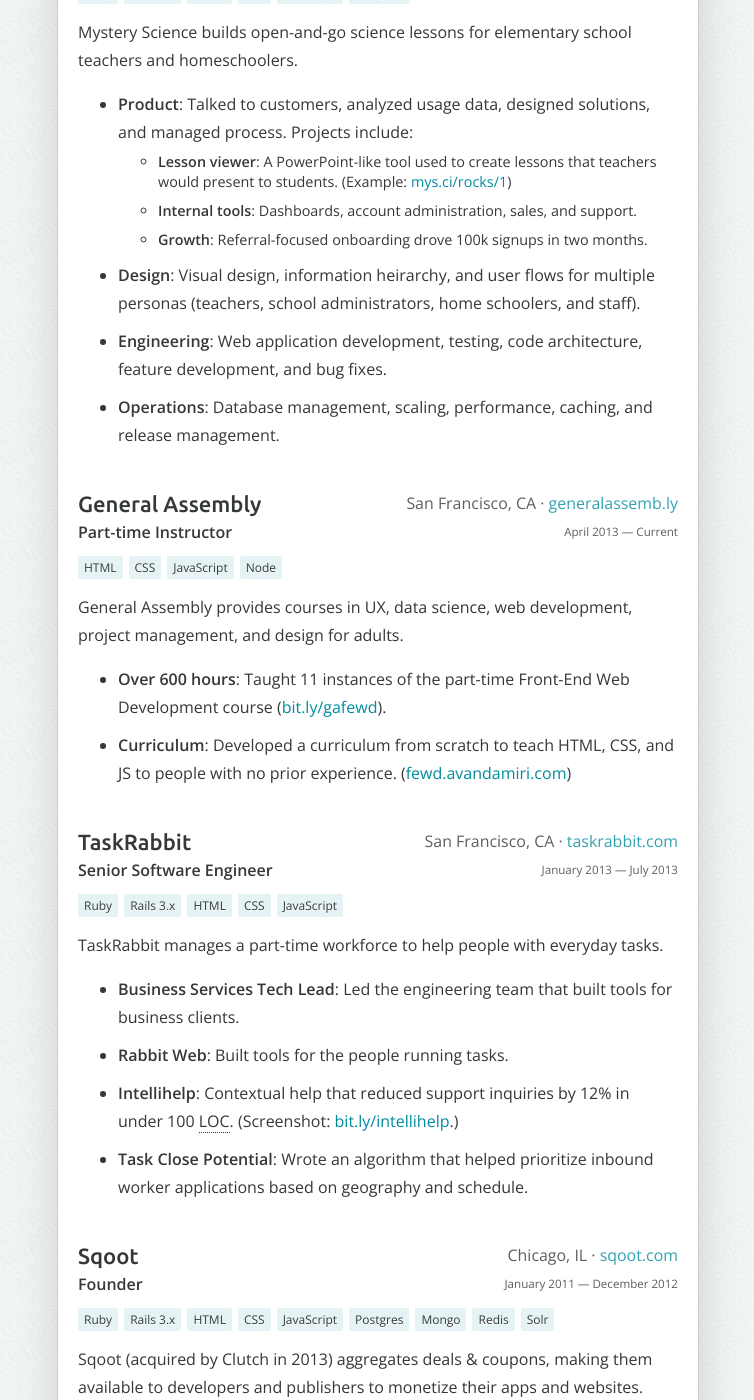
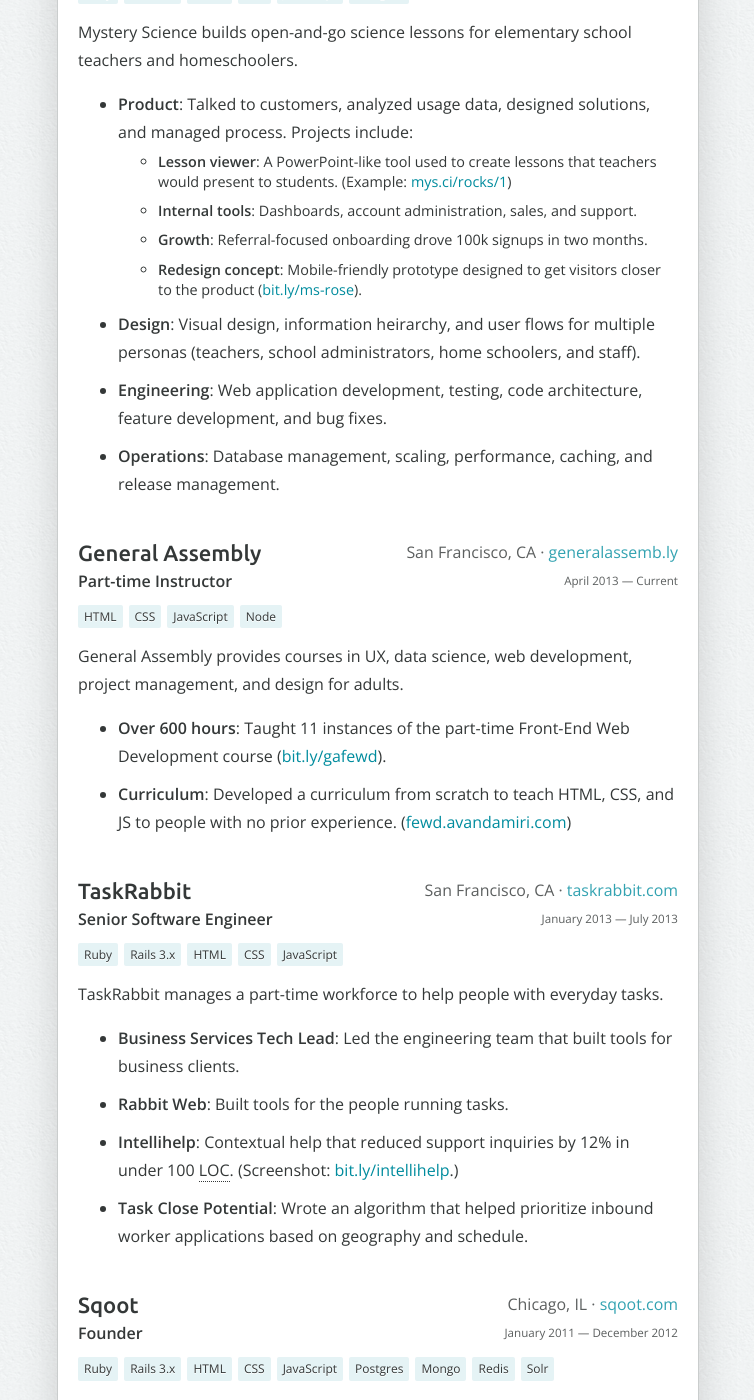
Before and after one commit to avand/avand.github.com, a Jekyll site: the page built from resume/index.html, in a window 1280 px wide and 1400 px high, scrolled down 491 px. Shown: the whole window, without its empty margins (262-1016 px from the left). Built offline with Jekyll 4.4.1, drawn with Linux system fonts in a browser that asks for light colours; some of the changed text lies outside the part shown.

Commit message:
Adding Rose to MS and removing XSS from Sqoot

```diff
--- a/resume/index.html
+++ b/resume/index.html
@@ -67,6 +67,11 @@
           <li>
             <strong>Growth</strong>: Referral-focused onboarding drove 100k
             signups in two months.
+          </li>
+          <li>
+            <strong>Redesign concept</strong>: Mobile-friendly prototype
+            designed to get visitors closer to the product
+            (<a href="http://bit.ly/ms-rose" target="_blank">bit.ly/ms-rose</a>).
           </li>
         </ul>
       </li>
@@ -199,10 +204,6 @@
         <strong>Data Import &amp; Normalization</strong>: Architected a system
         that downloaded and imported data from almost 100 vendors (Groupon,
         LivingSocial, etc.).
-      </li>
-      <li>
-        <strong>Cross-site Scripting</strong>: Built an embeddable deal widget,
-        which loaded relevant local deals on 3rd-party websites.
       </li>
     </ul>
   </article>
```
